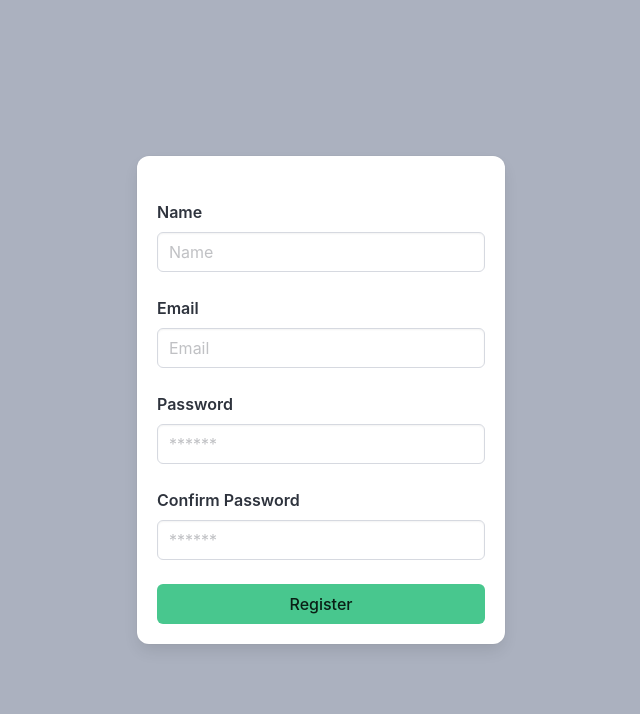
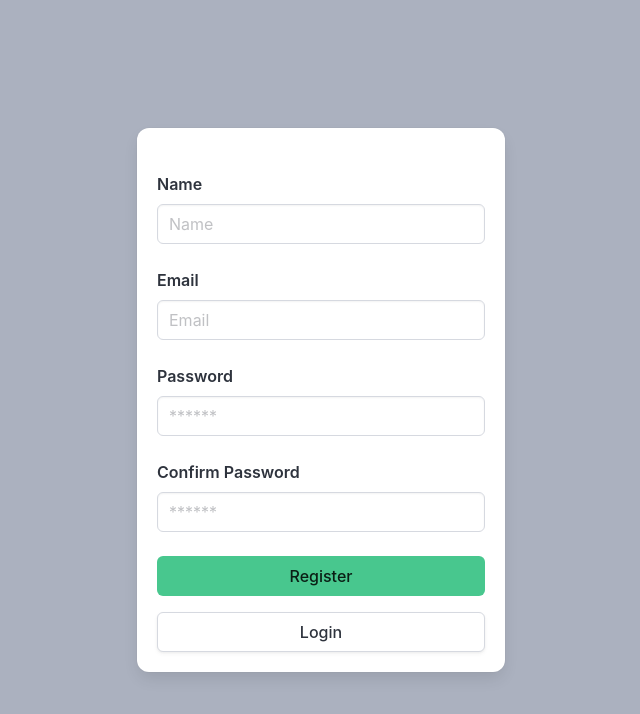
Before and after one commit to armandwipangestu/express-jwt-reactjs, a React (Vite) app in the folder frontend/: page /register in a window 1280 px wide. Shown: the top 714 px of the page, without its empty margins (319-959 px from the left). Built offline with nearby package versions, Linux system fonts and the light colour scheme.

Commit message:
update: add button to register * login

```diff
--- a/frontend/src/components/Login.jsx
+++ b/frontend/src/components/Login.jsx
@@ -68,6 +68,12 @@ const Login = () => {
                                     <button className="button is-success is-fullwidth">
                                         Login
                                     </button>
+                                    <a
+                                        href="/register"
+                                        className="button is-fullwidth mt-4"
+                                    >
+                                        Register
+                                    </a>
                                 </div>
                             </form>
                         </div>
--- a/frontend/src/components/Register.jsx
+++ b/frontend/src/components/Register.jsx
@@ -104,6 +104,12 @@ const Register = () => {
                                     <button className="button is-success is-fullwidth">
                                         Register
                                     </button>
+                                    <a
+                                        href="/"
+                                        className="button is-fullwidth mt-4"
+                                    >
+                                        Login
+                                    </a>
                                 </div>
                             </form>
                         </div>
```
